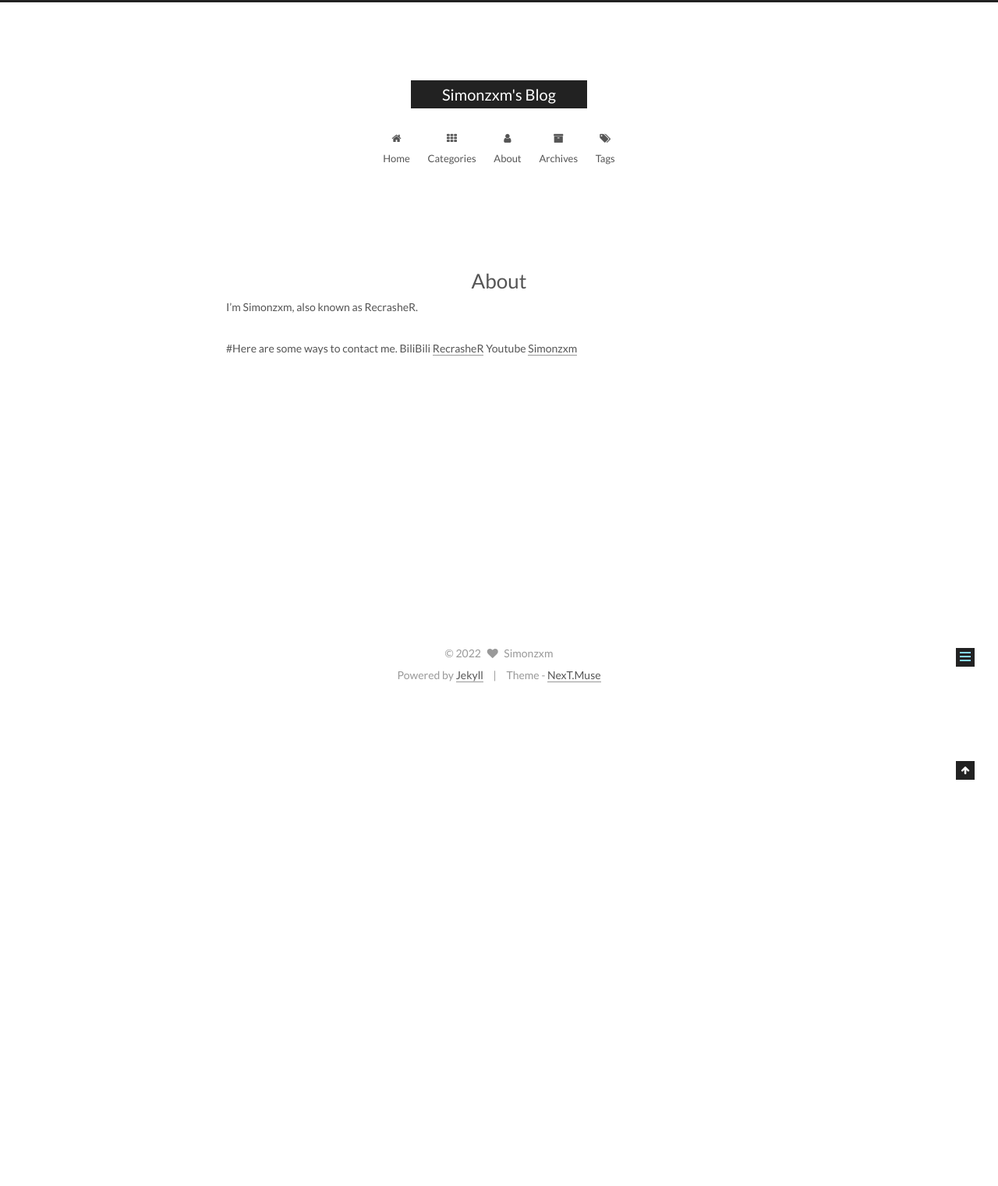
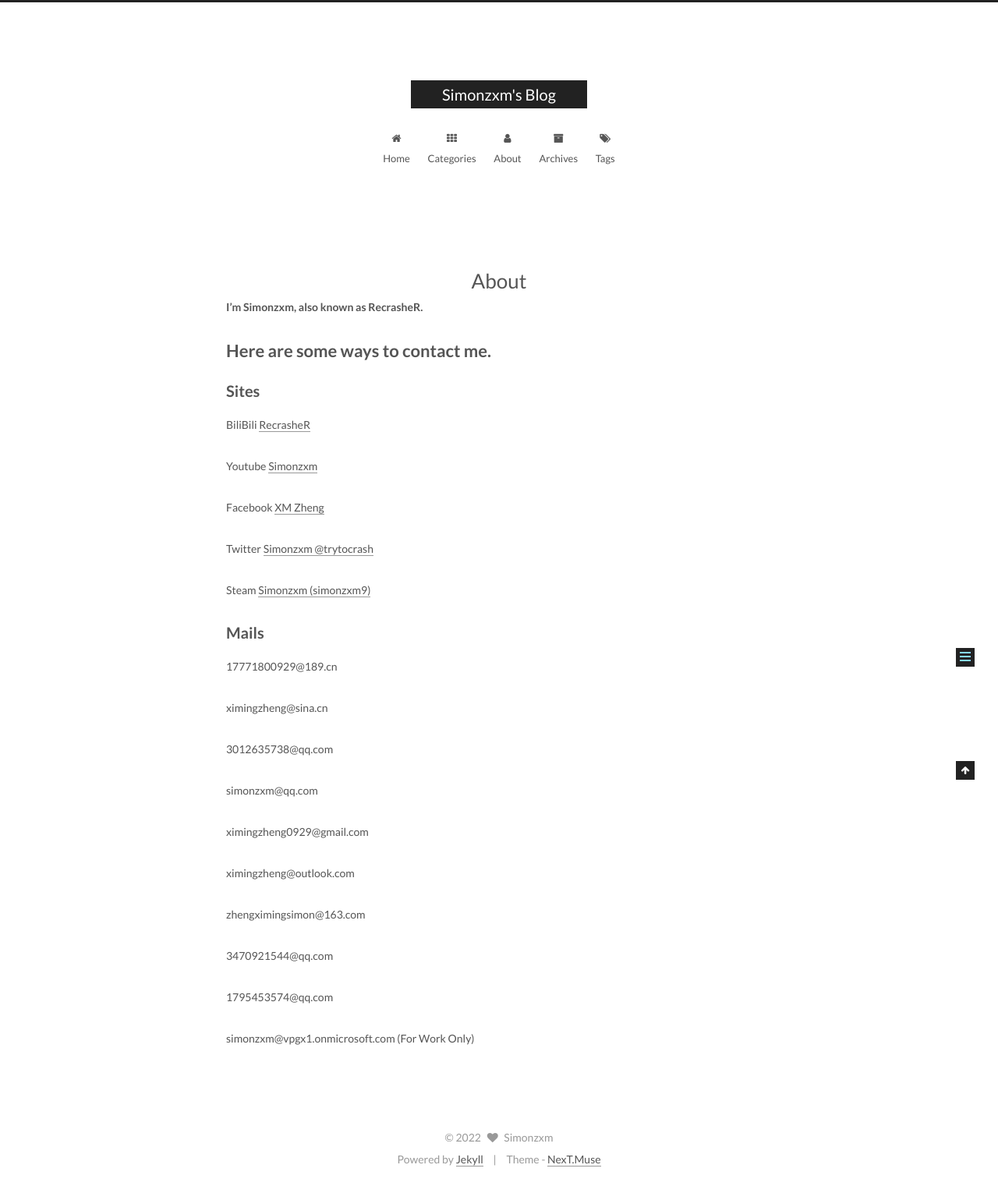
Before and after one commit to Simonzxm/simonzxm.github.io, a Jekyll site: the page built from about/index.md, in a window 1280 px wide. Shown: the whole page at 78% size. Built offline with Jekyll 4.4.1, drawn with Linux system fonts in a browser that asks for light colours; before the commit the page ends 900 px from its top, so only the background shows below that.

Commit message:
Update index.md

```diff
--- a/about/index.md
+++ b/about/index.md
@@ -3,8 +3,40 @@ layout: page
 type: about
 ---
 
-I'm Simonzxm, also known as RecrasheR.
+**I'm Simonzxm, also known as RecrasheR.**
 
-#Here are some ways to contact me.
+# Here are some ways to contact me.
+
+## Sites
+
 BiliBili [RecrasheR](https://space.bilibili.com/359292507)
+
 Youtube [Simonzxm](https://www.youtube.com/channel/UCjADkBfWfOXjcfbDbS8qVhw)
+
+Facebook [XM Zheng](https://www.facebook.com/profile.php?id=100085017979262)
+
+Twitter [Simonzxm @trytocrash](https://twitter.com/trytocrash)
+
+Steam [Simonzxm (simonzxm9)](https://steamcommunity.com/profiles/76561198974270097/)
+
+## Mails
+
+17771800929@189.cn
+
+ximingzheng@sina.cn
+
+3012635738@qq.com
+
+simonzxm@qq.com
+
+ximingzheng0929@gmail.com
+
+ximingzheng@outlook.com
+
+zhengximingsimon@163.com
+
+3470921544@qq.com
+
+1795453574@qq.com
+
+simonzxm@vpgx1.onmicrosoft.com (For Work Only)
```
